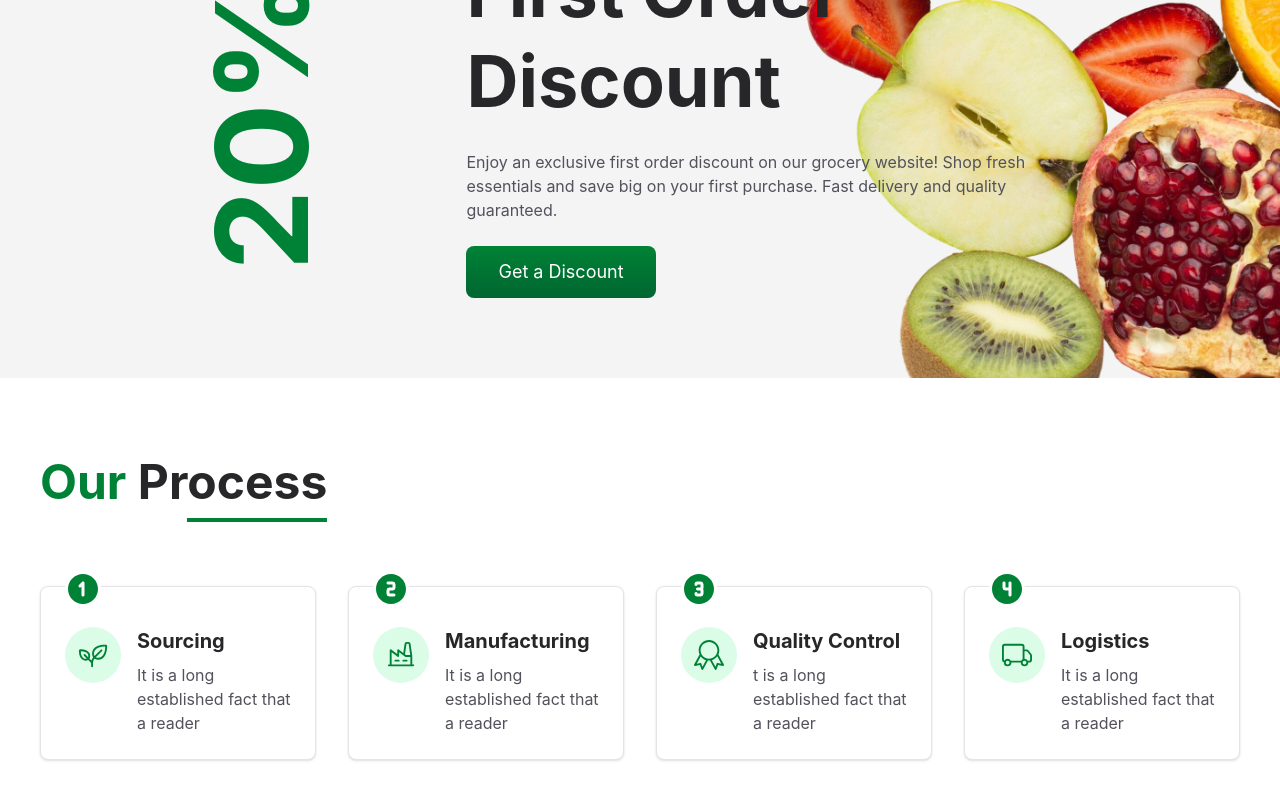
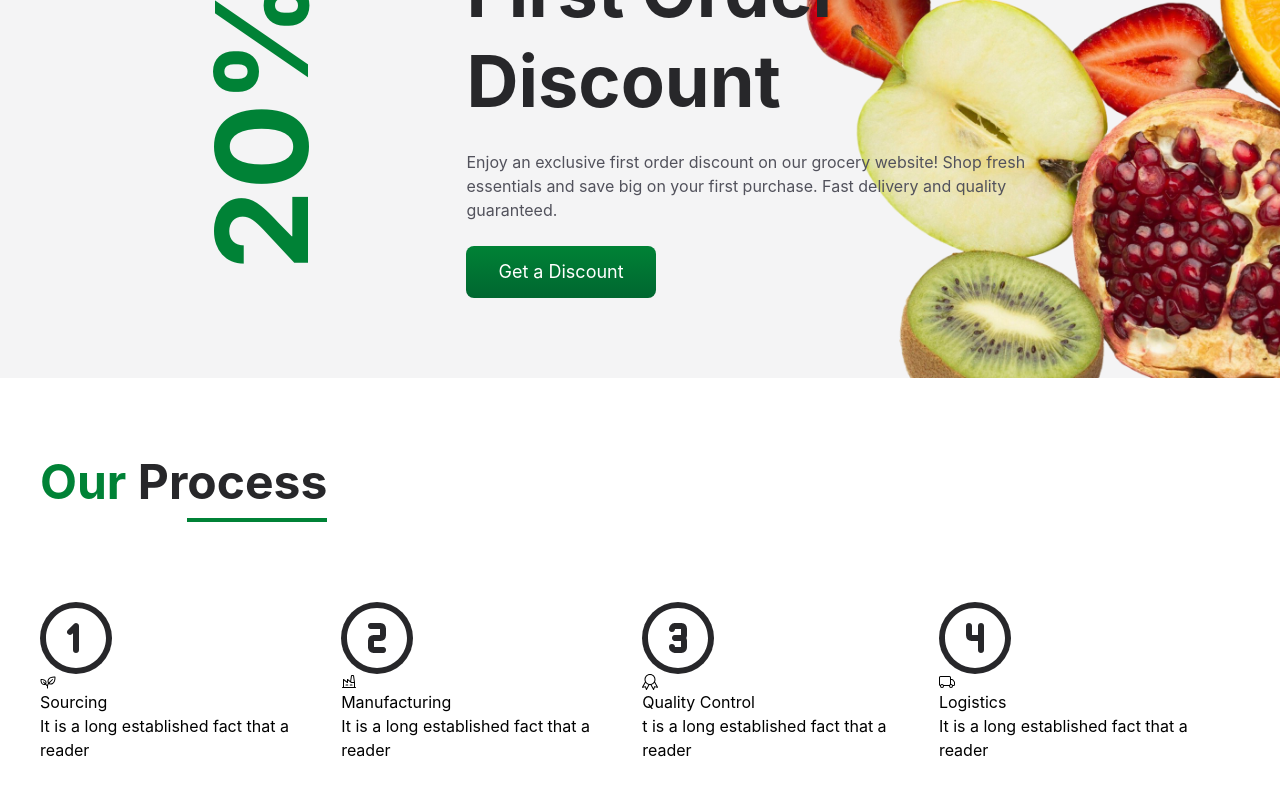
Before and after one commit to Nabeela-Kanwal/Grocery-store-react, a React (Vite) app: page / in a window 1280 px wide. Shown: the part 5702-6502 px from the top of the page. Built offline with nearby package versions, Linux system fonts and the light colour scheme.

Commit message:
fixed classess

```diff
--- a/src/components/Process/Process.jsx
+++ b/src/components/Process/Process.jsx
@@ -13,21 +13,16 @@ import { BsTruck } from "react-icons/bs";
 const Process = () => {
   const renderSteps = steps.map((items) => {
     return (
-      <div
-        key={items.id}
-        className="relative flex flex-col gap-5 rounded-lg border border-zinc-200 bg-white p-6 shadow-sm"
-      >
-        <span className="absolute -top-4 left-6 text-4xl text-green-700 bg-white rounded-full">
+      <div>
+        <span className="flex justify-center items-center w-18 h-18 rounded-full text-8xl bg-zinc-800 text-white outline=[3px]  outline-zinc-800 outline-dashed=">
           {items.number}
         </span>
-        <div className="flex items-start gap-4 pt-4">
-          <div className="grid h-14 w-14 shrink-0 place-items-center rounded-full bg-green-100 text-3xl text-green-700">
-            <span>{items.icon}</span>
-          </div>
-          <div>
-            <h3 className="text-xl font-bold text-zinc-800">{items.title}</h3>
-            <p className="mt-2 text-zinc-600">{items.para}</p>
-          </div>
+        <div>
+          <span>{items.icon}</span>
+        </div>
+        <div>
+          <h3>{items.title}</h3>
+          <p>{items.para}</p>
         </div>
       </div>
     );
@@ -38,9 +33,7 @@ const Process = () => {
         <div className="w-fit mr-auto ">
           <Heading highlight="Our" heading="Process" />
         </div>
-        <div className="grid gap-8 pt-16 sm:grid-cols-2 lg:grid-cols-4">
-          {renderSteps}
-        </div>
+        <div className="flex mt-20 ">{renderSteps}</div>
       </div>
     </section>
   );
```
